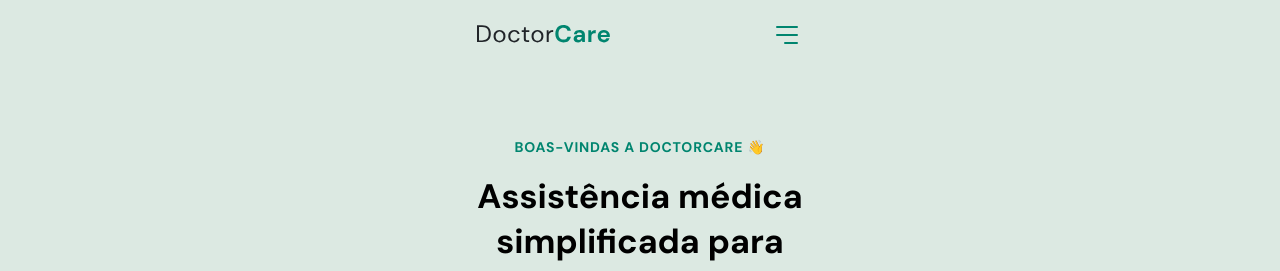
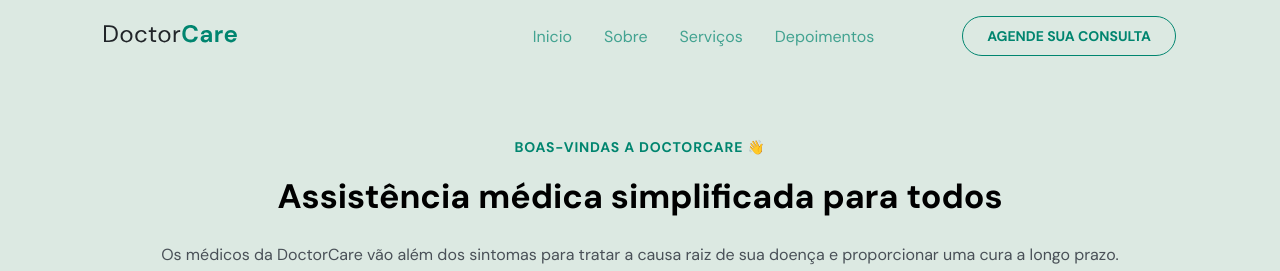
Before and after one commit to britoga/DoctorCare, a plain HTML site: page index.html in a window 1280 px wide. Shown: the top 271 px of the page. Drawn offline with nearby package versions, Linux system fonts and the light colour scheme.

Commit message:
add initial screen 1024px responsive

```diff
--- a/assets/styles/styles.css
+++ b/assets/styles/styles.css
@@ -106,7 +106,7 @@ section .content p {
 }
 
 .wrapper {
-	width: 37.5rem;
+	width: min(50rem, 100%);
 	margin-inline: auto;
 	padding-inline: 2.4rem;
 }
@@ -150,6 +150,11 @@ nav button {
 	cursor: pointer;
 }
 
+nav .menu,
+nav .close-menu {
+	position: fixed;
+}
+
 /* MENU */
 
 body.menu-expanded {
@@ -174,7 +179,6 @@ body.menu-expanded .close-menu {
 }
 
 body.menu-expanded .menu {
-	position: fixed;
 	top: 0;
 	left: 0;
 	background-color: var(--primary-color);
@@ -287,7 +291,7 @@ body.menu-expanded button path {
 }
 
 #home .content-attended {
-	width: 32.7rem;
+	width: 100%;
 	margin-inline: auto;
 	padding-block: 4rem;
 
@@ -405,3 +409,78 @@ footer .social-links {
 	visibility: visible;
 	transform: translateY(0);
 }
+
+/* RESPONSIVE */
+
+/* Codando com first mobile, primeiro fazemos o layout todo para a versão mobile e após isso, criamos alguns viewports para ir ajustando, é bom lembrar que voltamos as propriedades ao valor INITIAL para poder trabalhar com eles ao entrar em responsivo  */
+
+@media (min-width: 1024px) {
+	.wrapper {
+		width: min(112rem, 100%);
+	}
+
+	nav#navigation .wrapper * {
+		margin: 0;
+		padding: 0;
+		visibility: initial;
+		display: initial;
+		opacity: initial;
+		flex-direction: initial;
+		position: initial;
+		font-size: initial;
+		font-weight: initial;
+		transform: initial;
+		color: initial;
+		background-color: initial;
+	}
+
+	nav#navigation .close-menu,
+	nav#navigation .open-menu,
+	nav#navigation .social-links {
+		display: none;
+	}
+
+	nav#navigation .menu {
+		display: flex;
+		align-items: center;
+		justify-content: space-between;
+		width: 60%;
+	}
+
+	nav#navigation ul:nth-child(1) {
+		display: flex;
+		gap: 3.2rem;
+	}
+
+	nav#navigation .menu ul li a {
+		color: var(--primary-color);
+		opacity: 0.7;
+	}
+
+	nav#navigation .menu a.button {
+		display: flex;
+		justify-content: center;
+		align-items: center;
+		padding: 1rem 2.4rem;
+
+		border: 1px solid var(--primary-color);
+		border-radius: 4rem;
+
+		color: var(--primary-color);
+
+		font-weight: 700;
+		font-size: 1.4rem;
+		line-height: 1.8rem;
+		text-transform: uppercase;
+	}
+
+	nav#navigation.scroll .menu ul li a {
+		color: var(--bg-light);
+		opacity: 0.7;
+	}
+
+	nav#navigation.scroll a.button {
+		color: var(--white);
+		border-color: var(--white);
+	}
+}
```
